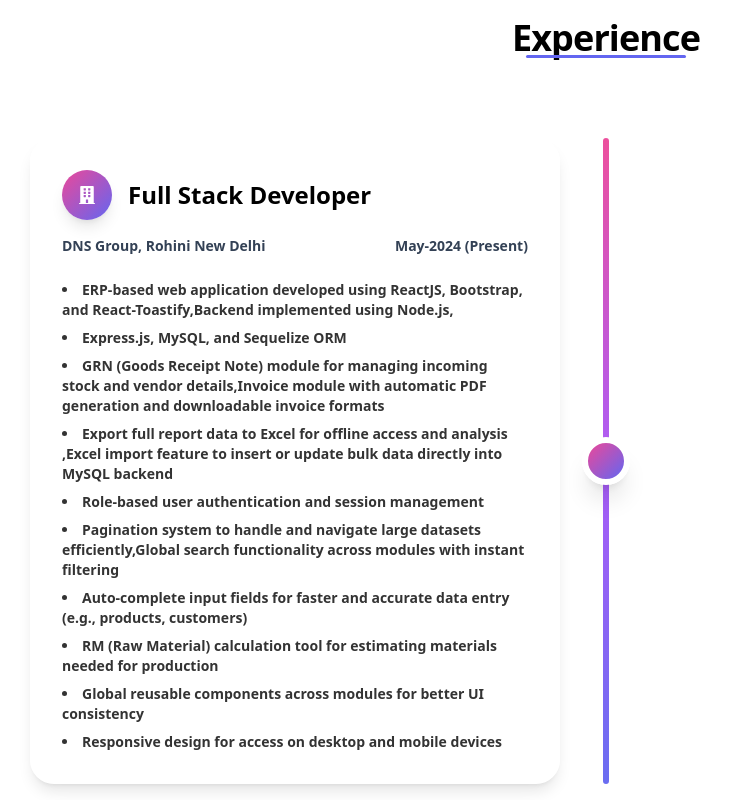
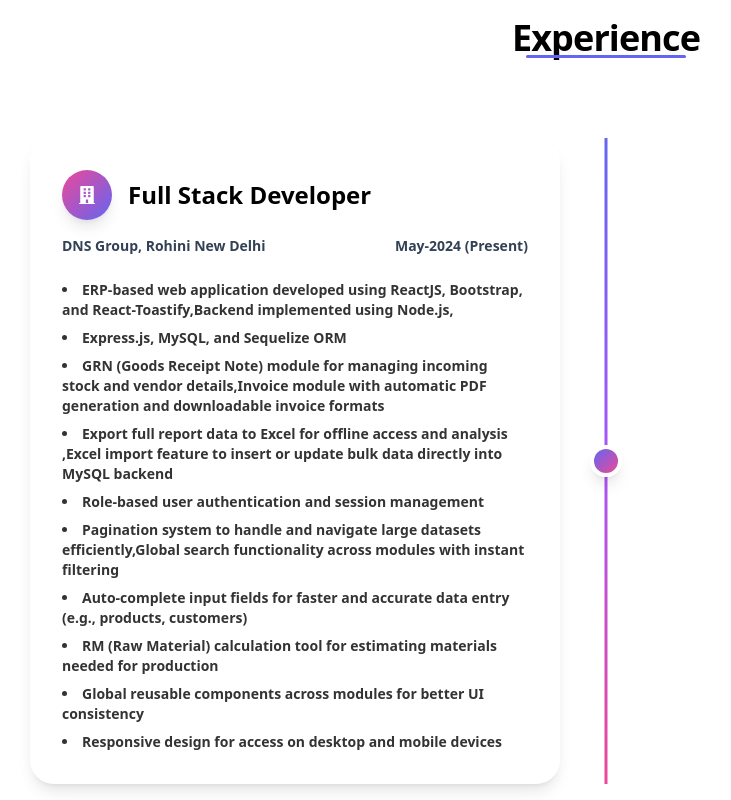
Before and after one commit to Rahul46180/Portfolio_Developer_81, a React (Vite) app: page / in a window 1280 px wide. Shown: the part 1020-1820 px from the top of the page, without its empty margins (34-765 px from the left). Built offline with nearby package versions, Linux system fonts and the light colour scheme.

Commit message:
Update Bundle.jsx
Css Add

```diff
--- a/src/Component/Bundle.jsx
+++ b/src/Component/Bundle.jsx
@@ -434,7 +434,7 @@
 
         <div className="relative max-w-6xl mx-auto">
           {/* Timeline spine */}
-          <div className="absolute left-1/2 -translate-x-1/2 w-[6px] h-full bg-gradient-to-b from-pink-500 via-purple-500 to-indigo-500 rounded-full animate-pulse"></div>
+          <div className="hidden md:block absolute left-1/2 transform -translate-x-1/2 w-[3px] h-full bg-gradient-to-b from-indigo-500 via-purple-500 to-pink-500"></div>
 
           {getStructure.Experience.map((exp, idx) => (
             <motion.div
@@ -472,7 +472,7 @@
               </div>
 
               {/* Timeline dot */}
-              <div className="z-10 w-12 h-12 bg-gradient-to-br from-pink-500 to-indigo-500 rounded-full border-[6px] border-white dark:border-gray-900 shadow-xl my-8 md:my-0"></div>
+              <div className="hidden md:flex z-10 w-8 h-8 bg-gradient-to-br from-indigo-500 to-pink-500 rounded-full border-4 border-white dark:border-gray-900 shadow-lg items-center justify-center hover:scale-110 transition-transform duration-300"></div>
 
               {/* Empty space on alternate side */}
               <div className="hidden md:block w-[46%]"></div>
```
